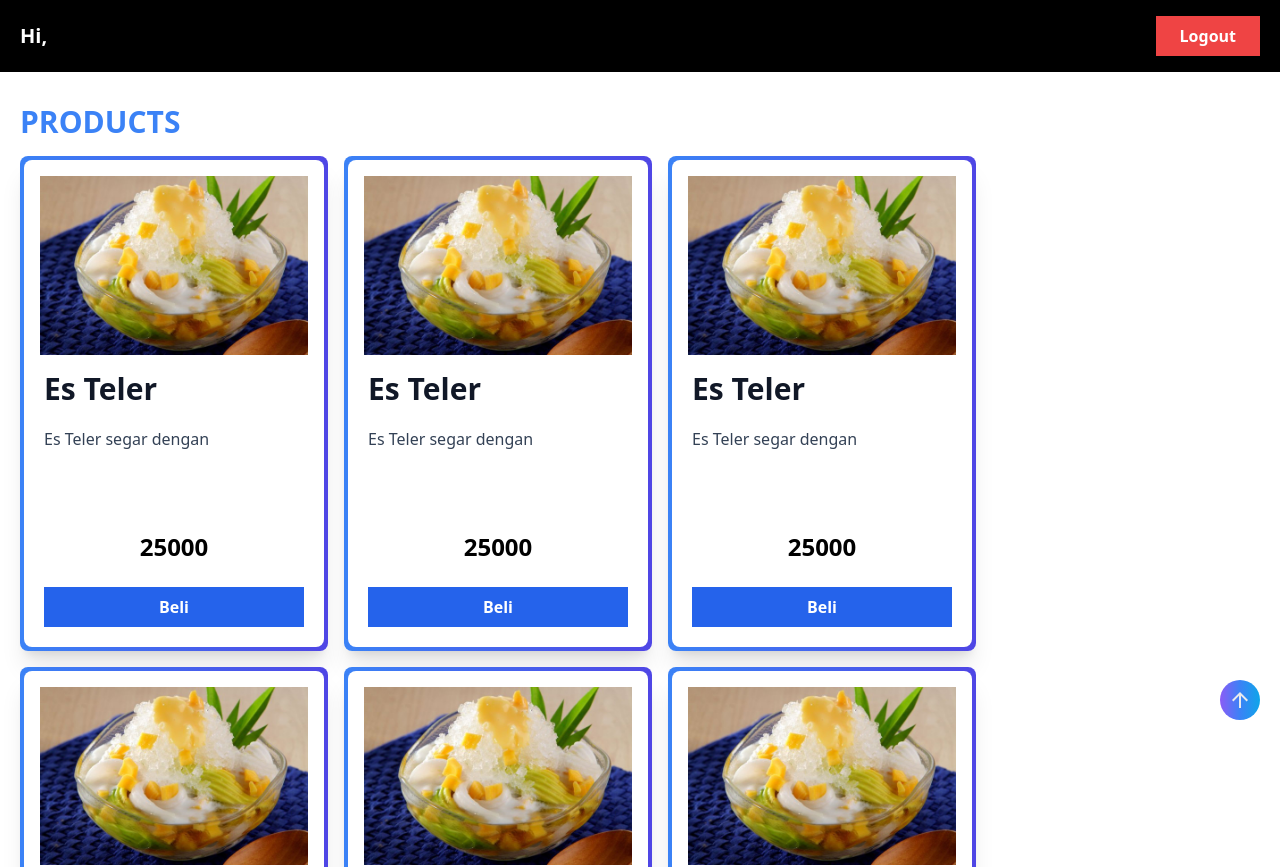
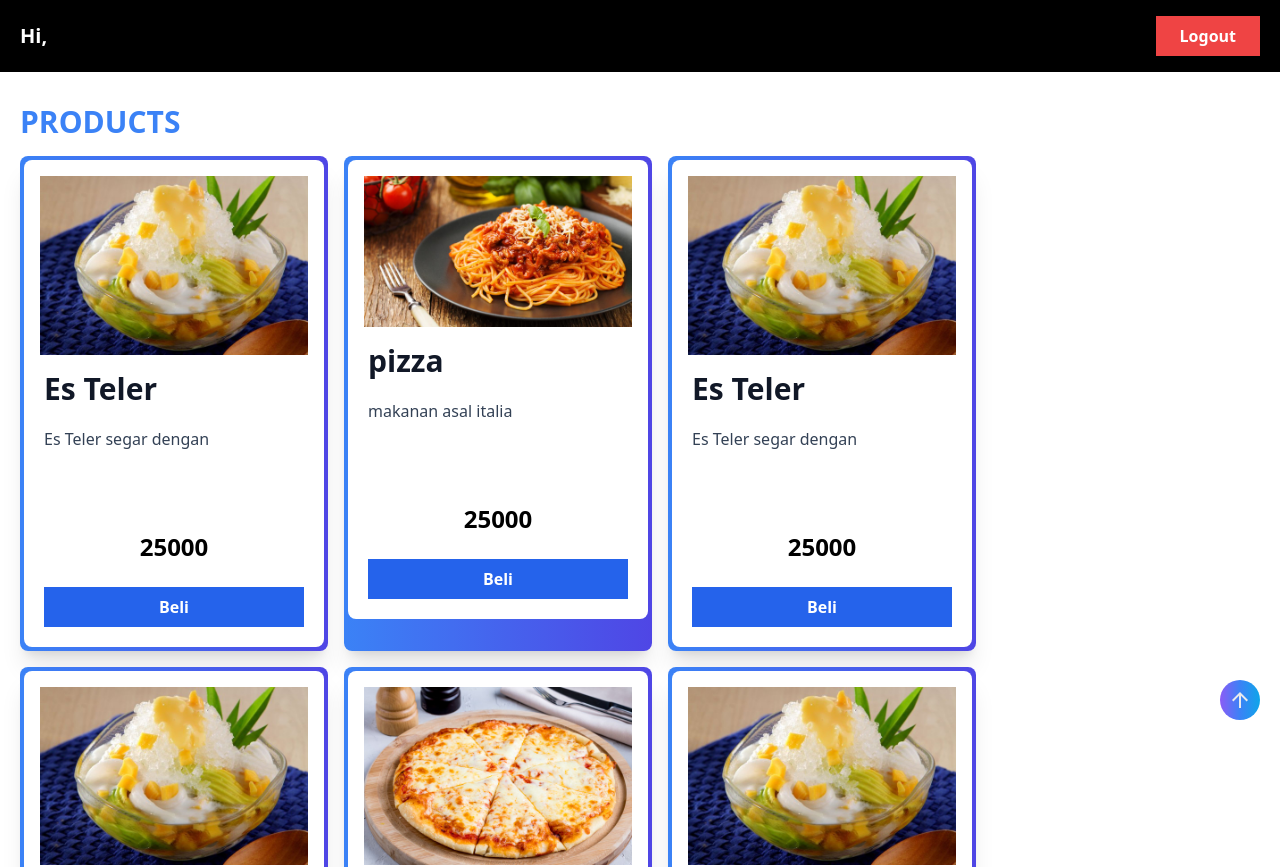
Before and after one commit to Imron-DE/belajar-nextjs-batch3, a Next.js app: page /products in a window 1280 px wide. Shown: the top 867 px of the page. Built offline with nearby package versions, Linux system fonts and the light colour scheme.

Commit message:
useCallback

```diff
--- a/src/constant/product.js
+++ b/src/constant/product.js
@@ -6,9 +6,9 @@ export const data = [
     desc: "Es Teler segar dengan ",
     price: 25000,
   },
-  { id: 2, image: "/images/es teler.jpg", title: "Es Teler", desc: "Es Teler segar dengan ", price: 25000 },
+  { id: 2, image: "/images/pizza.jpg", title: "pizza", desc: "makanan asal italia  ", price: 25000 },
   { id: 3, image: "/images/es teler.jpg", title: "Es Teler", desc: "Es Teler segar dengan ", price: 25000 },
   { id: 4, image: "/images/es teler.jpg", title: "Es Teler", desc: "Es Teler segar dengan ", price: 25000 },
-  { id: 5, image: "/images/es teler.jpg", title: "Es Teler", desc: "Es Teler segar dengan ", price: 25000 },
+  { id: 5, image: "/images/spageti.jpg", title: "sphageti", desc: "makanan asal italia", price: 25000 },
   { id: 6, image: "/images/es teler.jpg", title: "Es Teler", desc: "Es Teler segar dengan ", price: 25000 },
 ];
--- a/src/pages/products/index.js
+++ b/src/pages/products/index.js
@@ -1,6 +1,6 @@
 import Button from "@/components/atoms/Button";
 import CardProduct from "@/components/molecules/CardProduct";
-import React, { useEffect, useMemo, useRef, useState } from "react";
+import React, { useCallback, useEffect, useMemo, useRef, useState } from "react";
 import Image from "next/image";
 import { data } from "@/constant/product";
 import BackToTopButton from "@/components/atoms/icons/BackToTopButton";
@@ -31,14 +31,26 @@ const ProductPage = () => {
     }
   };
 
-  // use memo : hooks untuk menympan hasil komputasi (perhitungan ) yang kompleks ke dalam cache
+  // use Callback : hooks untuk menympan fungsi ke dalam cache
   // tujuannya supaya fungsi tsbt tidak perlu dijalankan / dihitung ulang ketika ada perubahan state
-  const cartTotal = useMemo(() => {
+  const calculateTotal = useCallback(() => {
     return cart.reduce((total, item) => {
       const product = data.find((product) => product.id === item.id);
       return total + product.price * item.qty;
     }, 0);
-  }, [cart]);
+  }, [cart]); // defendncy array
+
+  // paggil fungsi useCallback untuk mendapatkan nilai total
+  const cartTotal = calculateTotal();
+
+  // use memo : hooks untuk menympan hasil komputasi (perhitungan ) yang kompleks ke dalam cache
+  // tujuannya supaya fungsi tsbt tidak perlu dijalankan / dihitung ulang ketika ada perubahan state
+  // const cartTotal = useMemo(() => {
+  //   return cart.reduce((total, item) => {
+  //     const product = data.find((product) => product.id === item.id);
+  //     return total + product.price * item.qty;
+  //   }, 0);
+  // }, [cart]);
 
   useEffect(() => {
     if (cart.length > 0) {
@@ -49,7 +61,7 @@ const ProductPage = () => {
       // setTotal(sumTotal);
       localStorage.setItem("cart", JSON.stringify(cart));
     }
-  }, [cart]); // defendency array
+  }, [cart]); // defendncy array
 
   function handleLogout() {
     localStorage.removeItem("username");
```
